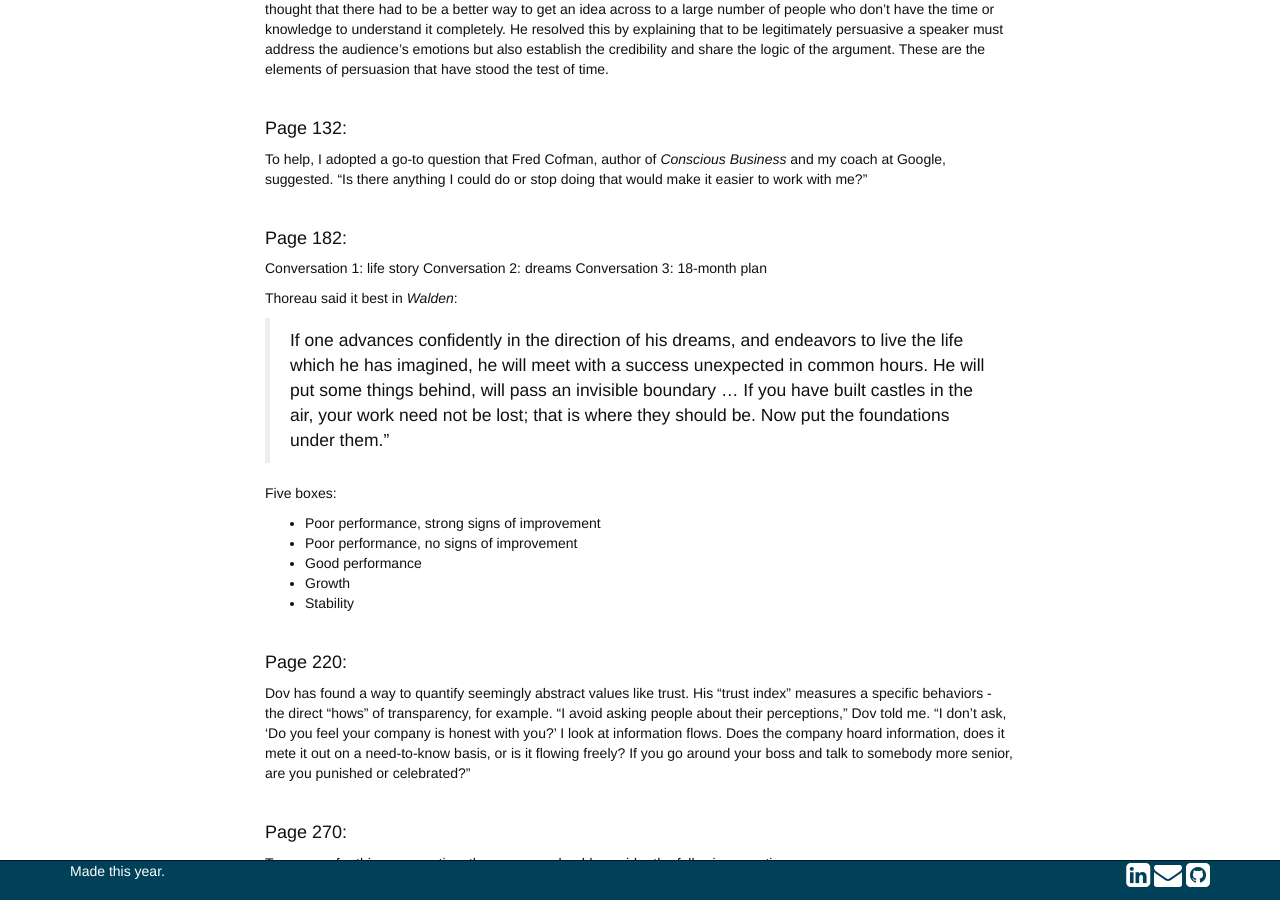
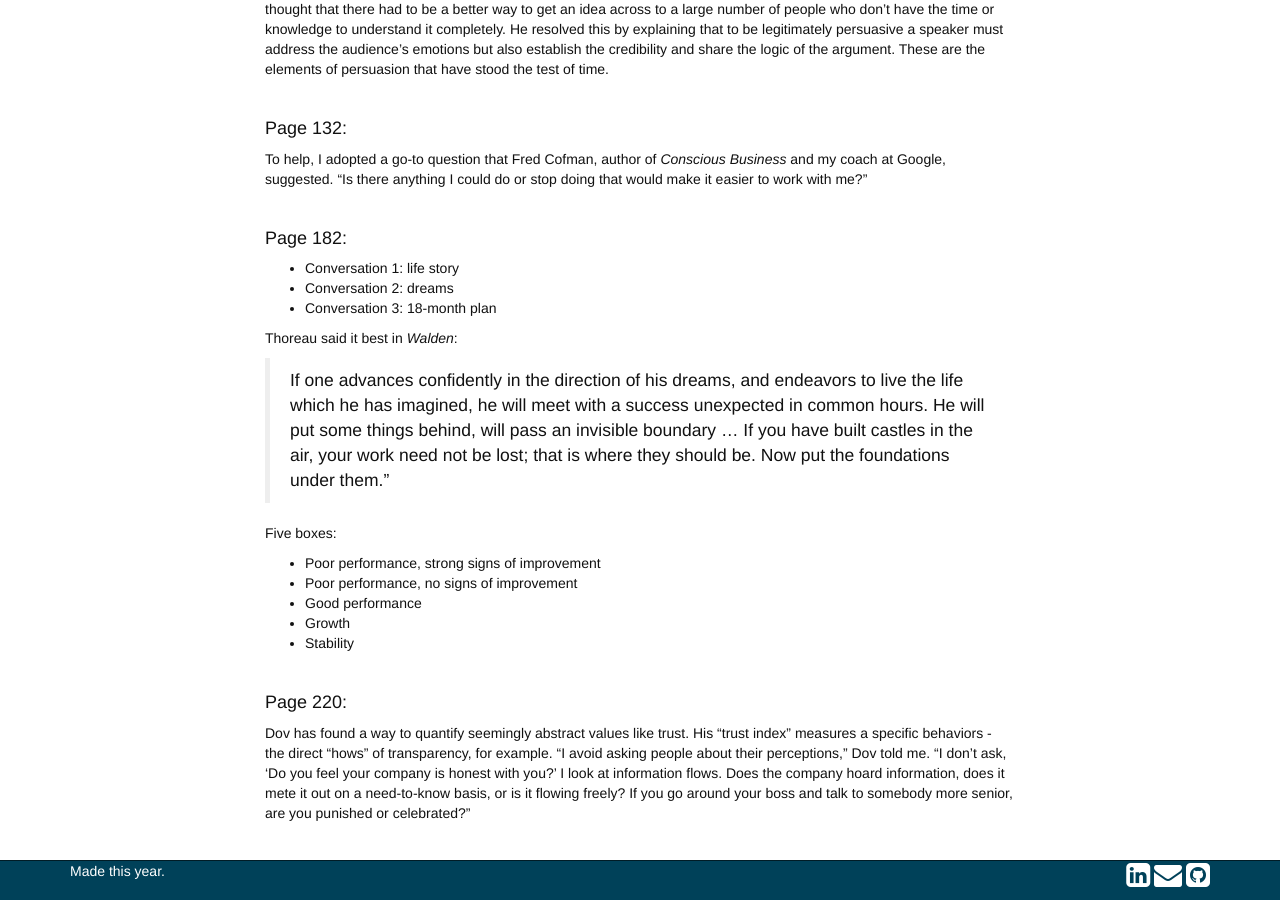
Before and after one commit to cms5109/cms5109.github.io, a Jekyll site: the page built from _posts/2019-09-12-notes-from-radical-candor.md, in a window 1280 px wide and 900 px high, scrolled down 712 px. Built offline with Jekyll 4.4.1, drawn with Linux system fonts in a browser that asks for light colours; nearby versions of some CDN libraries; comment, search, counter and statistics services are not loaded; a style sheet for code colours, icons or effects is not loaded.

Commit message:
formatting

```diff
--- a/_posts/2019-09-12-notes-from-radical-candor.md
+++ b/_posts/2019-09-12-notes-from-radical-candor.md
@@ -36,9 +36,9 @@ To help, I adopted a go-to question that Fred Cofman, author of _Conscious Busin
 
 #### Page 182: ###
 
-Conversation 1: life story
-Conversation 2: dreams
-Conversation 3: 18-month plan
+* Conversation 1: life story
+* Conversation 2: dreams
+* Conversation 3: 18-month plan
 
 Thoreau said it best in _Walden_:
 > If one advances confidently in the direction of his dreams, and endeavors to live the life which he has imagined, he will meet with a success unexpected in common hours. He will put some things behind, will pass an invisible boundary ... If you have built castles in the air, your work need not be lost; that is where they should be. Now put the foundations under them."
```
